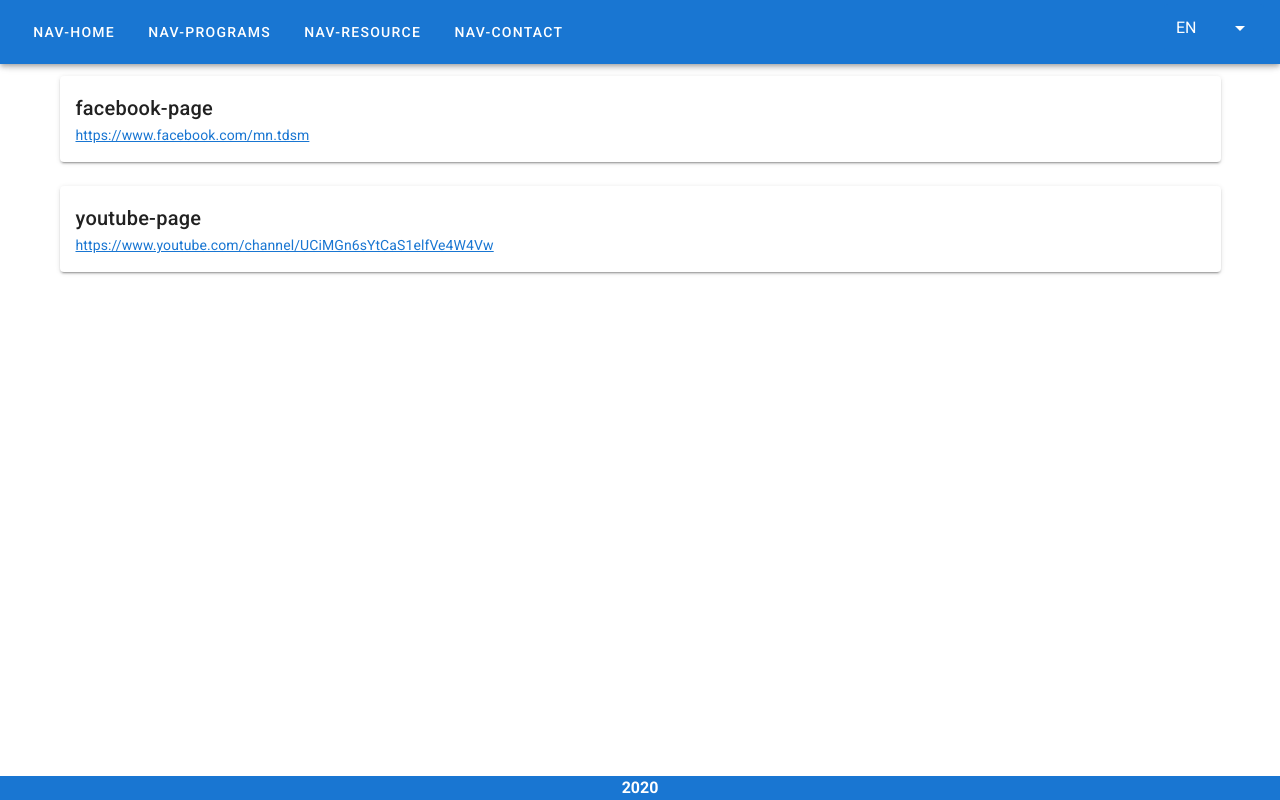
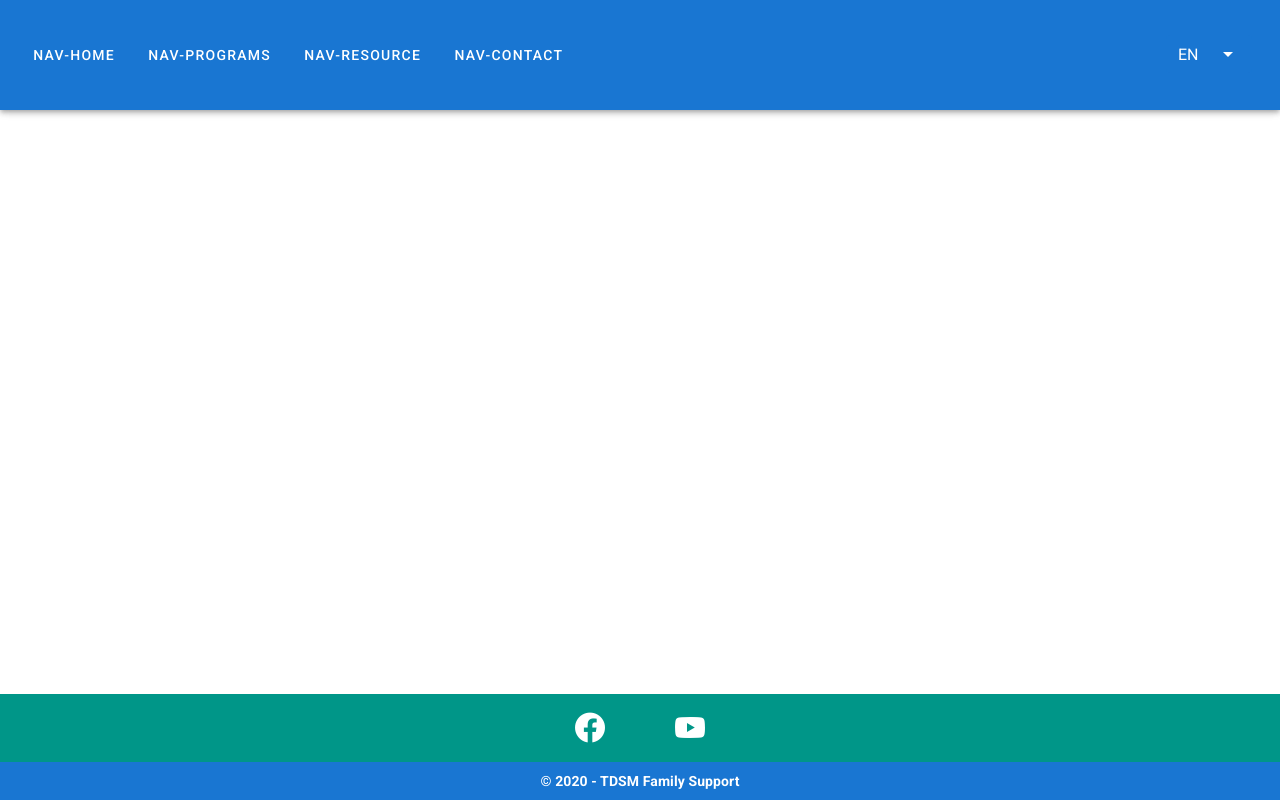
Before and after one commit to minhtut/tdsm-family-support, a Vue app: page / in a window 1280 px wide. Built offline with nearby package versions, Linux system fonts and the light colour scheme.

Commit message:
Refactored Appbar, added a better footer.

```diff
--- a/src/components/Appbar.vue
+++ b/src/components/Appbar.vue
@@ -1,7 +1,8 @@
 <template>
+  <div>
     <v-app-bar
-    app
       color="primary"
+      height="110"
       dark
     >
       <v-menu
@@ -9,23 +10,12 @@
         offset-y
       >
         <template v-slot:activator="{ on, attrs }">
-        <v-btn
-          class="hidden-sm-and-up"
-          dark
-          v-bind="attrs"
-          v-on="on"
-          text
-        >
+          <v-btn dark v-bind="attrs" v-on="on" text class="hidden-sm-and-up" >
             <v-icon x-large>mdi-menu</v-icon>
           </v-btn>
         </template>
-
         <v-list>
-        <v-list-item
-          v-for="(item, index) in items"
-          :key="index"
-          :to="item.route"
-        >
+          <v-list-item v-for="(item, index) in items" :key="index" :to="item.route" >
             <v-list-item-title>{{ $t(item.name) }}</v-list-item-title>
           </v-list-item>
         </v-list>
@@ -48,18 +38,21 @@
 
       <v-spacer></v-spacer>
 
-    <div style="width: 100px;margin: auto">
+      <v-container fluid style="width:110px">
         <v-select
+          style="height:40px"
           background-color="primary"
-        color="primary"
+          :items="languages"
           v-model="$i18n.locale"
-        :items="languages"
           label="EN"
+          dense
           solo
           flat
-      ></v-select>
+        >
+        </v-select>
+      </v-container>
+    </v-app-bar>
   </div>
-  </v-app-bar>
 </template>
 
 <script>
--- a/src/components/Appfooter.vue
+++ b/src/components/Appfooter.vue
@@ -1,18 +1,34 @@
 <template>
   <v-footer
+    dark
     padless
   >
-    <v-row
-      justify="center"
-      no-gutters
+    <v-card
+      class="flex"
+      flat
+      tile
     >
-      <v-col
-        class="primary text-center white--text"
-        cols="12"
-      >
-        <strong>{{ new Date().getFullYear() }}</strong>
-      </v-col>
-    </v-row>
+      <v-card-title class="teal justify-center">
+
+        <v-btn
+          v-for="icon in icons"
+          :key="icon"
+          class="mx-8"
+          dark
+          icon
+          :href="icon.url"
+          :target="icon.target"
+        >
+          <v-icon size="36px">
+            {{ icon.name }}
+          </v-icon>
+        </v-btn>
+      </v-card-title>
+
+      <v-card-text class="primary py-2 white--text text-center">
+        <strong>&#169; {{ new Date().getFullYear() }} - TDSM Family Support</strong>
+      </v-card-text>
+    </v-card>
   </v-footer>
 </template>
 
@@ -21,6 +37,10 @@
     name: 'Appfooter',
 
     data: () => ({
+      icons: [
+        { name: 'mdi-facebook', url: 'https://www.facebook.com/mn.tdsm', target: '_blank' },
+        { name: 'mdi-youtube', url: 'https://www.youtube.com/channel/UCiMGn6sYtCaS1elfVe4W4Vw', target: '_blank' }
+      ],
     }),
   }
 </script>
--- a/src/locales/en.json
+++ b/src/locales/en.json
@@ -6,8 +6,5 @@
   "page-home": "First page.",
   "page-programs": "Second page.",
   "page-resource": "Third page.",
-  "page-contact": "Fourth page.",
-
-  "facebook-page": "Facebook Page",
-  "youtube-page": "Youtube Page"
+  "page-contact": "Fourth page."
 }
--- a/src/locales/my.json
+++ b/src/locales/my.json
@@ -2,12 +2,9 @@
   "nav-home": "မူရင်း",
   "nav-programs": "အစီအစဉ်များ",
   "nav-resource": "အသုံးပြုရန်",
-  "nav-contact": "ဆက်သွယ်",
+  "nav-contact": "ဆက်သွယ်ရန်",
   "page-home": "ပထမစာမျက်နှာ။",
-  "page-programs": "ဒုတိယစာမျက်နှာ။",
-  "page-resource": "တတိယစာမျက်နှာ။",
-  "page-contact": "စတုတ်ထစာမျက်နှာ။",
-
-  "facebook-page": "Facebook စာမျက်နှာ",
-  "youtube-page": "Youtube စာမျက်နှာ"
+  "page-programs": "အစီအစဉ် မျက်နှာ။",
+  "page-resource": "အသုံးပြု စာမျက်နှာ။",
+  "page-contact": "ဆက်သွယ် စာမျက်နှာ။"
 }
--- a/src/views/Home.vue
+++ b/src/views/Home.vue
@@ -1,25 +1,5 @@
 <template>
-  <div class="home">
-    <v-container>
-      <v-card
-        elevation="2"
-      >
-        <v-card-title>{{ $t('facebook-page') }}</v-card-title>
-        <v-card-subtitle>
-          <a href="https://www.facebook.com/mn.tdsm" target="_blank">https://www.facebook.com/mn.tdsm</a>
-        </v-card-subtitle>
-      </v-card>
-      <br>
-      <v-card
-        elevation="2"
-      >
-        <v-card-title>{{ $t('youtube-page') }}</v-card-title>
-        <v-card-subtitle>
-          <a href="https://www.youtube.com/channel/UCiMGn6sYtCaS1elfVe4W4Vw" target="_blank">https://www.youtube.com/channel/UCiMGn6sYtCaS1elfVe4W4Vw</a>
-        </v-card-subtitle>
-      </v-card>
-    </v-container>
-  </div>
+<div></div>
 </template>
 
 <script>
```
Lines whose indentation alone changed are shown as unchanged.
